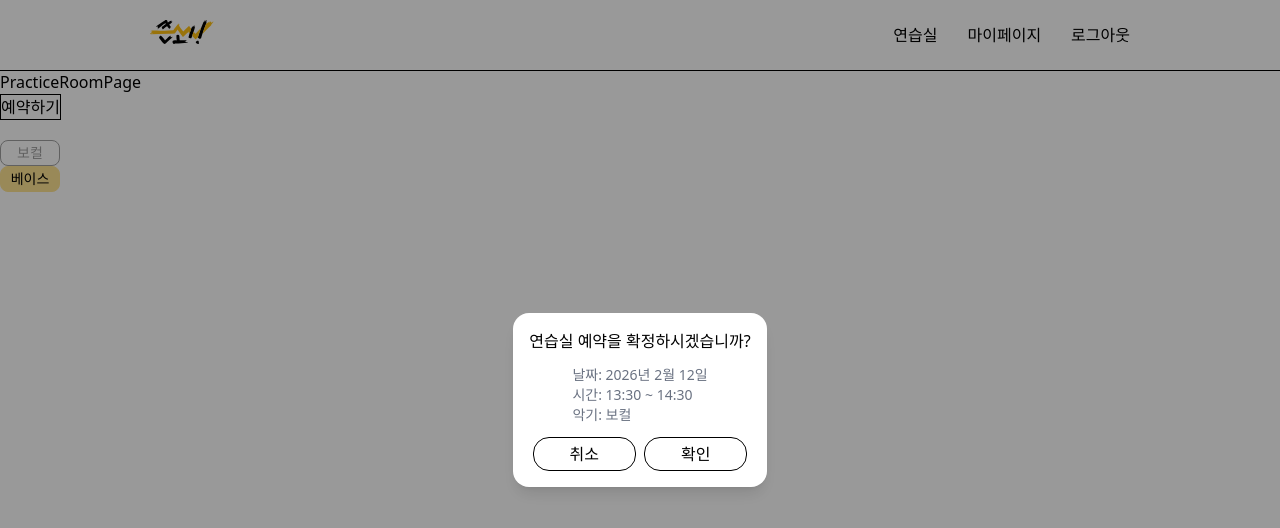
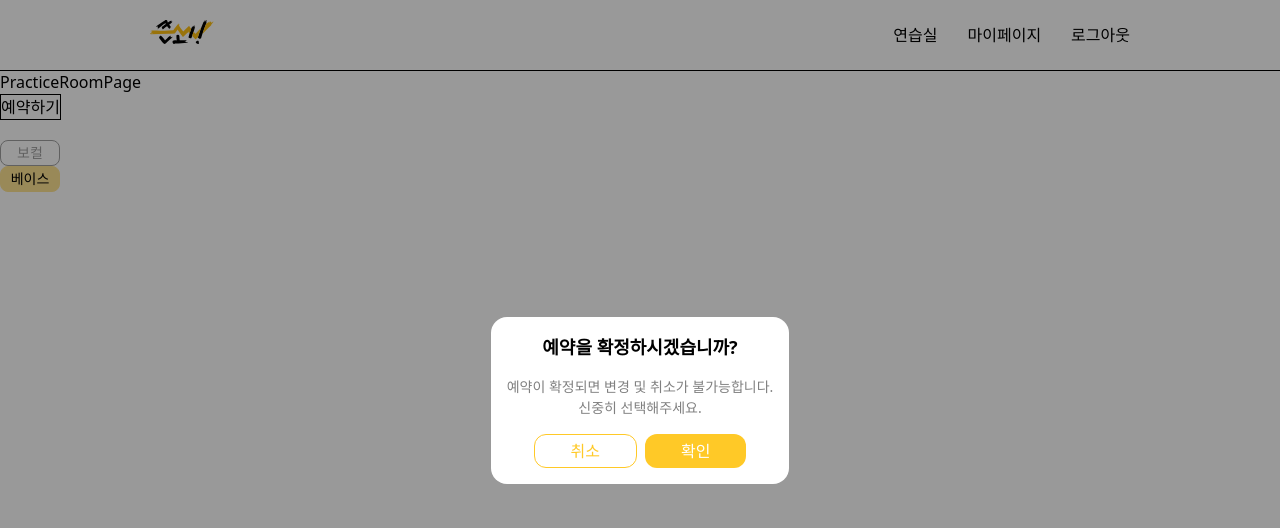
Before and after one commit to KeunSori/KeunSori_Web_Renewal, a React (Vite) app: page /practice-room in a window 1280 px wide. Both pictures are taken after a click on the button "예약하기". Shown: the top 528 px of the page. Built offline with nearby package versions, Linux system fonts and the light colour scheme.

Commit message:
feat: 모달 컴포넌트 리펙토링

```diff
--- a/src/pages/practice-room/component/ConfirmReservationModal.tsx
+++ b/src/pages/practice-room/component/ConfirmReservationModal.tsx
@@ -1,4 +1,4 @@
-import Modal from '../../../shared/component/Modal';
+import { Modal } from '../../../shared/component/modal/ModalItems';
 
 /**
  * @param onCancel 취소 버튼 클릭 시 호출되는 함수
@@ -12,14 +12,19 @@
 
 const ConfirmReservationModal = ({ onCancel, onConfirm }: ConfirmReservationModalProps) => {
   return (
-    <Modal
-      question="연습실 예약을 확정하시겠습니까?"
-      description1="날짜: 2026년 2월 12일"
-      description2="시간: 13:30 ~ 14:30"
-      description3="악기: 보컬"
-      onCancel={onCancel}
-      onConfirm={onConfirm}
-    />
+    <Modal>
+      <Modal.Content>
+        <Modal.Title>예약을 확정하시겠습니까?</Modal.Title>
+        <Modal.DescriptionContainer>
+          <Modal.Description>예약이 확정되면 변경 및 취소가 불가능합니다.</Modal.Description>
+          <Modal.Description>신중히 선택해주세요.</Modal.Description>
+        </Modal.DescriptionContainer>
+        <Modal.ActionsContainer>
+          <Modal.Cancel onClick={onCancel}>취소</Modal.Cancel>
+          <Modal.Confirm onClick={onConfirm}>확인</Modal.Confirm>
+        </Modal.ActionsContainer>
+      </Modal.Content>
+    </Modal>
   );
 };
 
--- a/src/shared/component/Modal.tsx
+++ /dev/null
@@ -1,52 +0,0 @@
-/**
- * 모달 컴포넌트 (Compound Component Pattern)
- *
- * @param question 모달에 표시될 질문 텍스트
- * @param description1 모달에 표시될 첫 번째 설명 텍스트 (선택 사항)
- * @param description2 모달에 표시될 두 번째 설명 텍스트 (선택 사항)
- * @param description3 모달에 표시될 세 번째 설명 텍스트 (선택 사항)
- * @param onCancel 취소 버튼 클릭 시 호출되는 함수
- * @param onConfirm 확인 버튼 클릭 시 호출되는 함수
- *
- */
-
-interface ModalProps {
-  question: string;
-  description1?: string;
-  description2?: string;
-  description3?: string;
-  onCancel: () => void;
-  onConfirm: () => void;
-}
-
-const Modal = ({
-  question,
-  description1,
-  description2,
-  description3,
-  onCancel,
-  onConfirm,
-}: ModalProps) => {
-  return (
-    <div className="fixed inset-0 flex items-center justify-center bg-black/40">
-      <div className="flex w-fit flex-col items-center gap-3 rounded-lg bg-white px-4 py-4 shadow-lg">
-        <div>{question}</div>
-        <div className="text-sm text-gray-500">
-          <div>{description1}</div>
-          <div>{description2}</div>
-          <div>{description3}</div>
-        </div>
-        <div className="flex flex-row gap-2">
-          <button onClick={onCancel} className="rounded-lg border px-9 py-1">
-            취소
-          </button>
-          <button onClick={onConfirm} className="rounded-lg border px-9 py-1">
-            확인
-          </button>
-        </div>
-      </div>
-    </div>
-  );
-};
-
-export default Modal;
--- /dev/null
+++ b/src/shared/component/modal/ModalButtons.tsx
@@ -0,0 +1,33 @@
+import type { ReactNode } from 'react';
+
+/**
+ * 모달 버튼 컴포넌트 모음
+ * @property ModalCancel 모달 취소 버튼 컴포넌트
+ * @property ModalConfirm 모달 확인 버튼 컴포넌트
+ */
+
+interface ButtonProps {
+  children: ReactNode;
+  onClick?: () => void;
+}
+
+const ModalCancel = ({ children, onClick }: ButtonProps) => {
+  return (
+    <button
+      onClick={onClick}
+      className="border-brand-yellow- rounded-md border px-9 py-1 text-brand-yellow"
+    >
+      {children}
+    </button>
+  );
+};
+
+const ModalConfirm = ({ children, onClick }: ButtonProps) => {
+  return (
+    <button onClick={onClick} className="rounded-md bg-brand-yellow px-9 py-1 text-white">
+      {children}
+    </button>
+  );
+};
+
+export { ModalCancel, ModalConfirm };
--- /dev/null
+++ b/src/shared/component/modal/ModalItems.tsx
@@ -0,0 +1,57 @@
+import type { ReactNode } from 'react';
+import { ModalCancel, ModalConfirm } from './ModalButtons';
+
+/**
+ * 모달 컴포넌트 모음
+ * @property Modal.Content 모달 내용 컴포넌트
+ * @property Modal.Title 모달 제목 컴포넌트
+ * @property Modal.DescriptionContainer 모달 설명 컨테이너 컴포넌트
+ * @property Modal.Description 모달 설명 컴포넌트
+ * @property Modal.ActionsContainer 모달 액션 컨테이너 컴포넌트
+ * @property Modal.Cancel 모달 취소 버튼 컴포넌트
+ * @property Modal.Confirm 모달 확인 버튼 컴포넌트
+ */
+
+interface ModalRootProps {
+  children: ReactNode;
+}
+
+const ModalRoot = ({ children }: ModalRootProps) => {
+  return (
+    <div className="fixed inset-0 flex items-center justify-center bg-black/40">{children}</div>
+  );
+};
+
+const ModalContent = ({ children }: { children: ReactNode }) => {
+  return (
+    <div className="flex flex-col items-center gap-4 rounded-lg bg-white p-4 text-center">
+      {children}
+    </div>
+  );
+};
+
+const ModalTitle = ({ children }: { children: ReactNode }) => {
+  return <div className="text-lg font-semibold">{children}</div>;
+};
+
+const ModalDescriptionContainer = ({ children }: { children: ReactNode }) => {
+  return <div className="flex flex-col gap-[1px]">{children}</div>;
+};
+
+const ModalDescription = ({ children }: { children: ReactNode }) => {
+  return <div className="text-sm text-brand-gray">{children}</div>;
+};
+
+const ModalActionsContainer = ({ children }: { children: ReactNode }) => {
+  return <div className="flex gap-2">{children}</div>;
+};
+
+export const Modal = Object.assign(ModalRoot, {
+  Content: ModalContent,
+  Title: ModalTitle,
+  DescriptionContainer: ModalDescriptionContainer,
+  Description: ModalDescription,
+  ActionsContainer: ModalActionsContainer,
+  Cancel: ModalCancel,
+  Confirm: ModalConfirm,
+});
```
